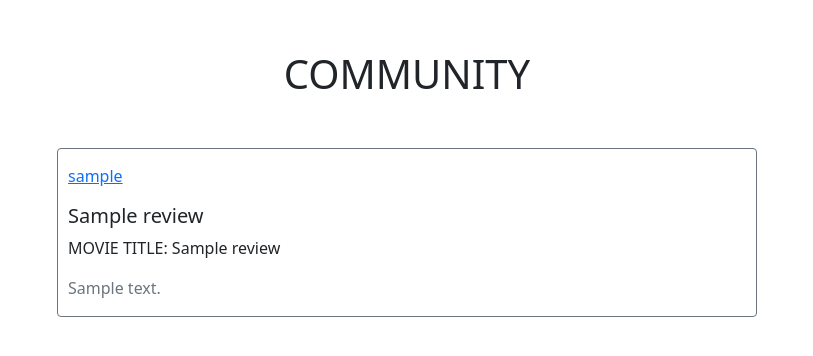
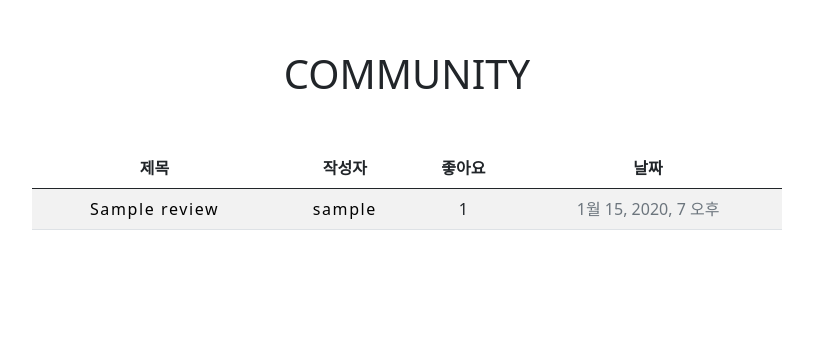
Before and after one commit to wynne-baek/BKS-world, a Django app: page /community/ in a window 1280 px wide. Shown: the part 54-410 px from the top of the page, without its empty margins (233-1046 px from the left). Run offline with Django 3.2, Linux system fonts and the light colour scheme; tables that the repository leaves empty hold one stand-in row (values such as "Sample post").

Commit message:
edit review list, detail

```diff
--- a/community/templates/community/reviewdetail.html
+++ b/community/templates/community/reviewdetail.html
@@ -50,7 +50,7 @@
     <a href="{% url 'accounts:login' %}">[댓글을 작성하려면 로그인하세요.]</a>
   {% endif %}
   <div class="my-4" style="text-align:center;">
-  <button class="btn btn-primary" onclick="history.back()">BACK</button>
+  <a class="btn btn-primary" href="{% url 'community:review_list' %}">BACK</a>
   </div>
 </div>
 </div>
--- a/community/templates/community/reviewlist.html
+++ b/community/templates/community/reviewlist.html
@@ -10,32 +10,29 @@
 </div>
 {% endif %}
 
-{% for review in reviews %}
-<div id="detail" style="width: 700px; margin-top: 10px;" class="rounded border border-secondary mx-auto">
-  <p style="margin-top: 15px;"><a href="{% url 'accounts:profile' review.user.username %}">{{ review.user }}</a></p>
-  <h5 id="title" data-review-id="{{ review.pk }}" style="margin-left: 10px;">{{ review.title }}</h5>
-  <p>MOVIE TITLE: {{ review.movie_title }}</p>
-  <p id="content" data-review-id="{{ review.pk }}" class="text-secondary">{{ review.content }}</p>
-  {% if user.is_authenticated %}
-  <div>
-    <form style="margin-left: 10px;" id="like-form" data-review-id="{{ review.pk }}" class="d-inline">
-      {% csrf_token %}
-      {% if user in review.like_users.all %}
-        <button id="like-{{ review.pk }}">좋아요 취소</button>
-      {% else %}
-        <button id="like-{{ review.pk }}">좋아요</button>
-      {% endif %}
-    </form>
-      <span id="like-count-{{ review.pk }}">
-        {{ review.like_users.all|length }}
-      </span>
-  </div>
-  <div style="text-align:right; margin-right: 20px; margin-bottom: 15px;">
-    <a class="btn btn-primary" style="margin-left: 8px;" href="{% url 'community:review_detail' review.pk %}">DETAIL</a>
-  </div>
-  {% endif %}
+<div id="ReviewList">
+  <table style="width: 750px;" class="mt-3 mx-auto text-center table table-striped table-hover">
+    <thead>
+      <tr>
+        <th class="title">제목</th>
+        <th class="writer">작성자</th>
+        <th class="like_count">좋아요</th>
+        <th class="date">날짜</th>
+      </tr>
+    </thead>
+    <tbody>
+      {% for review in reviews %}
+      <tr>
+        <td><a href="{% url 'community:review_detail' review.pk %}">{{ review.title }}</a></td>
+        <td><a href="{% url 'accounts:profile' review.user.username %}">{{ review.user }}</a></td>
+        <td>{{ review.like_users.all|length }}</td>
+        <td class="text-secondary">{{ review.created_at }}</td>
+      </tr>
+      {% endfor %}
+    </tbody>
+  </table>
 </div>
-{% endfor %}
+
 
 
 
@@ -43,8 +40,26 @@
 
 {% comment %} style {% endcomment %}
 <style>
-  #detail > p {
-    margin-left: 10px;
+  td > a {
+    color: #000000;
+    text-decoration: none;
+    letter-spacing: 0.1em;
+  }
+  td > a:after {
+    background: none repeat scroll 0 0 transparent;
+    bottom: 0;
+    content: "";
+    display: block;
+    height: 2px;
+    left: 50%;
+    position: absolute;
+    background: #000000;
+    transition: width 0.3s ease 0s, left 0.3s ease 0s;
+    width: 0;
+  }
+  td > a:hover:after {
+    width: 100%;
+    left: 0;
   }
 </style>
 {% endblock content %}
@@ -60,38 +75,13 @@
       })
     })
 
-    const content = document.querySelectorAll('#content')
-    content.forEach(review => {
+    const reviewUser = document.querySelectorAll('#review_user')
+    reviewUser.forEach(review => {
       review.addEventListener('click', function(event) {
-        const reviewId = event.target.dataset.reviewId
-        console.log(event.target.dataset.reviewId)
-        location.href = `/community/${reviewId}`
+        const reviewUsername = event.target.dataset.reviewUsername
+        console.log(event.target.dataset.reviewUsername)
+        location.href = `/accounts/${reviewUsername}`
       })
     })
-
-    const likeForms = document.querySelectorAll('#like-form')
-    likeForms.forEach(form => {
-      axios.defaults.xsrfCookieName = 'csrftoken'
-      axios.defaults.xsrfHeaderName = 'X-CSRFToken'
-      form.addEventListener('submit', function(event) {
-        event.preventDefault()
-        const reviewId = event.target.dataset.reviewId
-        const URL = `http://127.0.0.1:8000/community/${reviewId}/like/`
-        axios.post(URL)
-        .then(res => {
-          const count = res.data.count
-          const liked = res.data.liked
-          const likeBtn = document.querySelector(`#like-${reviewId}`)
-          const likeCount = document.querySelector(`#like-count-${reviewId}`)
-          if (liked) {
-            likeBtn.innerText = '좋아요 취소'
-          } else {
-            likeBtn.innerText = '좋아요'
-          }
-          likeCount.innerText = count
-        })
-      })
-    })
-
   </script>
 {% endblock script %}
```
